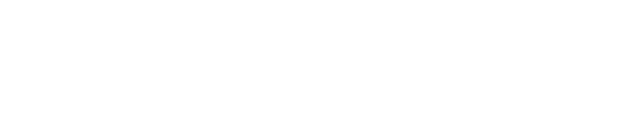
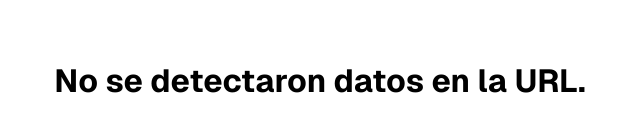
Before and after one commit to GabR3924/next-instituto, a Next.js app: page / in a window 1280 px wide. Shown: the part 2485-2616 px from the top of the page, without its empty margins (320-960 px from the left). Before the commit the page ends 2563 px from the top, so only its background shows below. Built offline with nearby package versions, Linux system fonts and the light colour scheme; no server answers.

Commit message:
funcionando qr

```diff
--- a/src/app/page.js
+++ b/src/app/page.js
@@ -1,3 +1,4 @@
+'use client'
 import Image from "next/image";
 import styles from "./page.module.css";
 import Nav from "@/Components/Nav/Nav";
@@ -5,18 +6,51 @@ import Hero from "@/Components/Hero/Hero";
 import Planes from "@/Components/Planes/Planes";
 import Info from "../app/Info/Info";
 import Footer from "./Footer/Footer";
-import Link from 'next/link';
-
+import { useEffect, useState } from "react";
+import { useSearchParams } from "next/navigation";
 
 export default function Home() {
+  const searchParams = useSearchParams(); // Hook para capturar parámetros de la URL
+  const [codigo, setCodigo] = useState(null);
+  const [nombre, setNombre] = useState(null);
+
+  useEffect(() => {
+    const codigoParam = searchParams.get("codigo");
+    const nombreParam = searchParams.get("nombre");
+
+    if (codigoParam) {
+      setCodigo(codigoParam); // Guarda el código en el estado
+      console.log("Código detectado:", codigoParam); // Muestra el código en consola
+    } else {
+      console.error("Código no detectado en la URL.");
+    }
+
+    if (nombreParam) {
+      setNombre(nombreParam); // Guarda el nombre en el estado
+      console.log("Nombre detectado:", nombreParam); // Muestra el nombre en consola
+    }
+  }, [searchParams]); // Escucha cambios en los parámetros de la URL
+
   return (
     <div className={styles.page}>
-    <Nav/>
-    <Hero/>
-    <Info/>
-    <Planes/>
-    <Footer/>
+      <Nav />
+      <Hero />
+      <Info />
+      <Planes />
+      <Footer />
 
+      {/* Agrega una sección condicional para mostrar los datos detectados */}
+      {codigo && nombre ? (
+        <div>
+          <h1>Datos detectados:</h1>
+          <p>Código: {codigo}</p>
+          <p>Nombre: {nombre}</p>
+        </div>
+      ) : (
+        <div>
+          <h1>No se detectaron datos en la URL.</h1>
+        </div>
+      )}
     </div>
   );
 }
```
Also changed, not shown: src/app/QR/[codigo]/page.js (+6 -4 lines).
